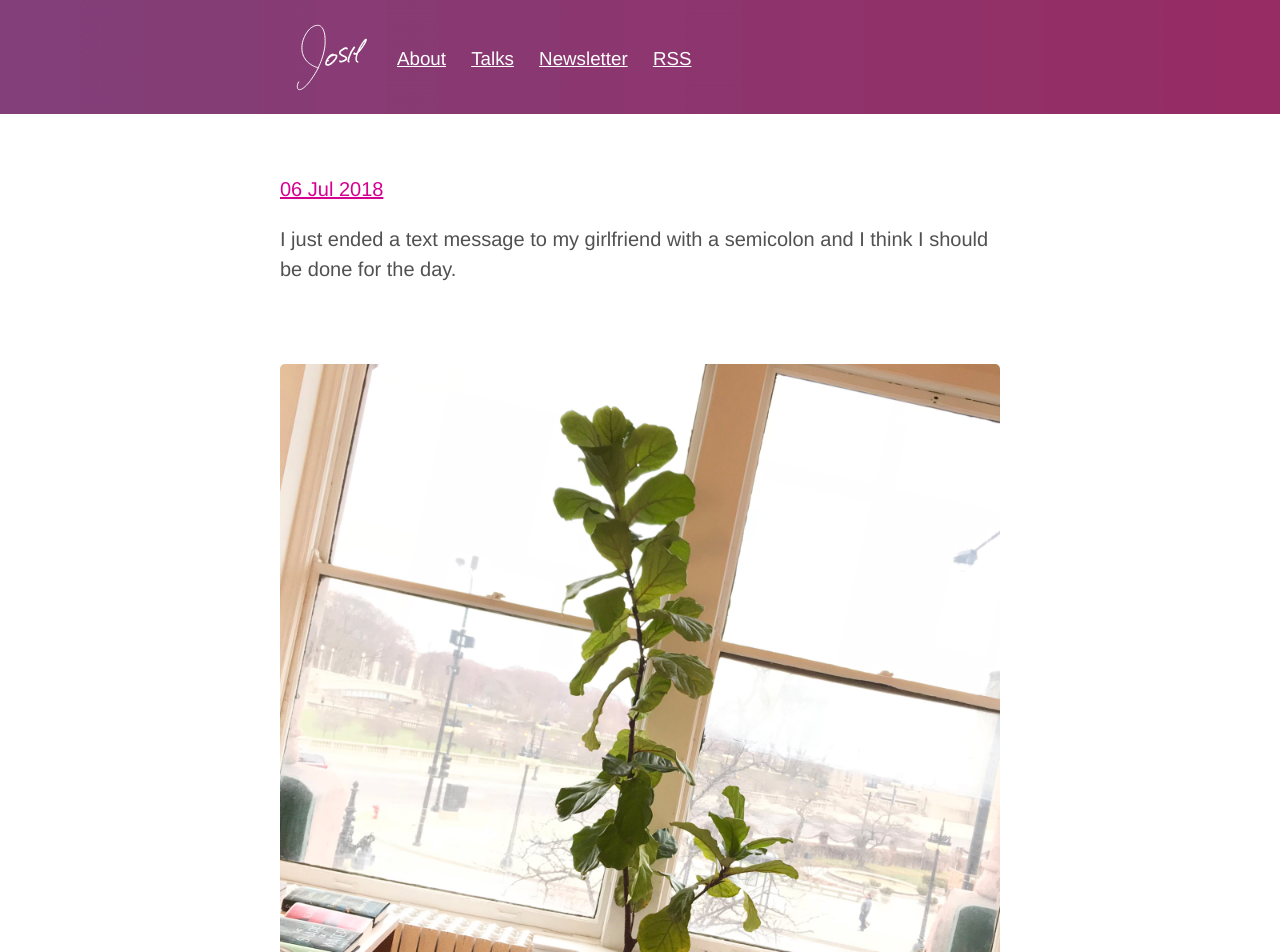
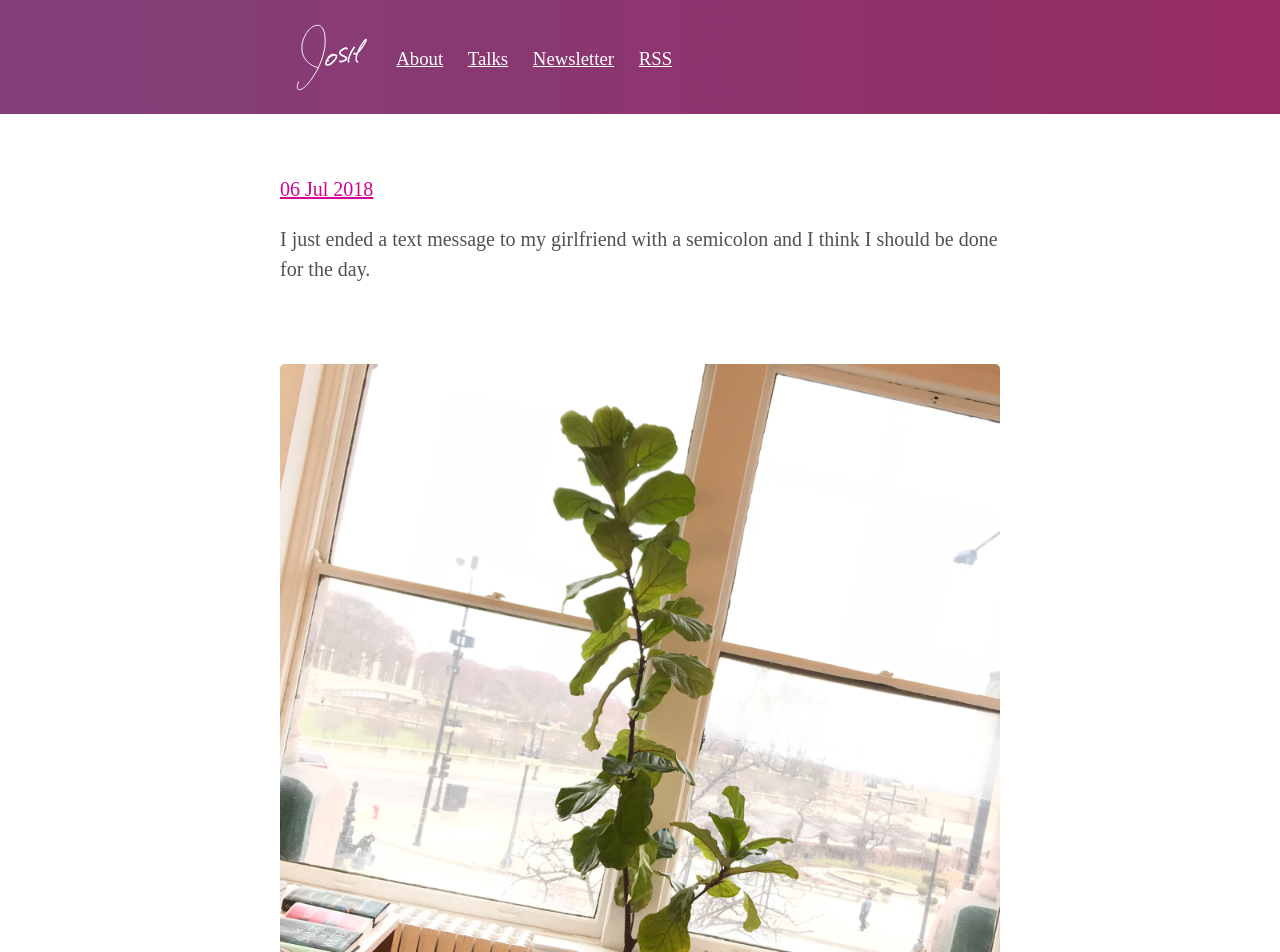
Before and after one commit to joshbeckman/andjosh.github.io, a Jekyll site: the page built from index.html, in a window 1280 px wide. Shown: the top 952 px of the page. Built offline with Jekyll 4.4.1, drawn with Linux system fonts in a browser that asks for light colours; the list of posts is cut into pages by our own code.

Commit message:
Change general font to Avenir

```diff
--- a/public/css/poole.css
+++ b/public/css/poole.css
@@ -439,6 +439,18 @@ a.pagination-item:hover {
  * As of v1.1, Hyde includes optional themes to color the sidebar and links
  * within blog posts. To use, add the class of your choosing to the `body`.
  */
+.theme-base-josh {
+  font-family: Avenir;
+}
+.theme-base-josh h1,
+.theme-base-josh h2,
+.theme-base-josh h3,
+.theme-base-josh h4,
+.theme-base-josh h5,
+.theme-base-josh h6
+{
+  font-weight: 100;
+}
 .theme-base-josh .sidebar {
   background-color: #903465;
   background-image: url('/favicon.png');
```
